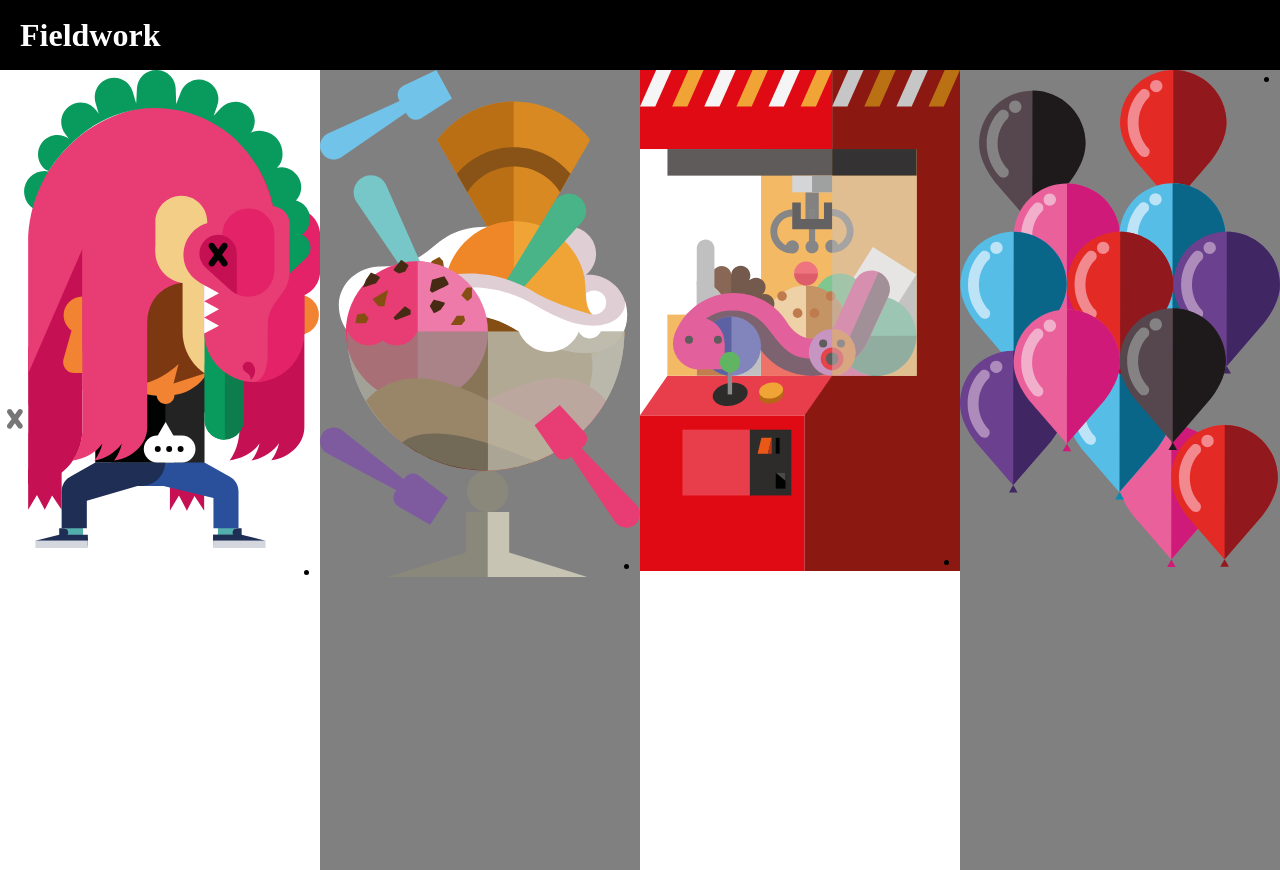
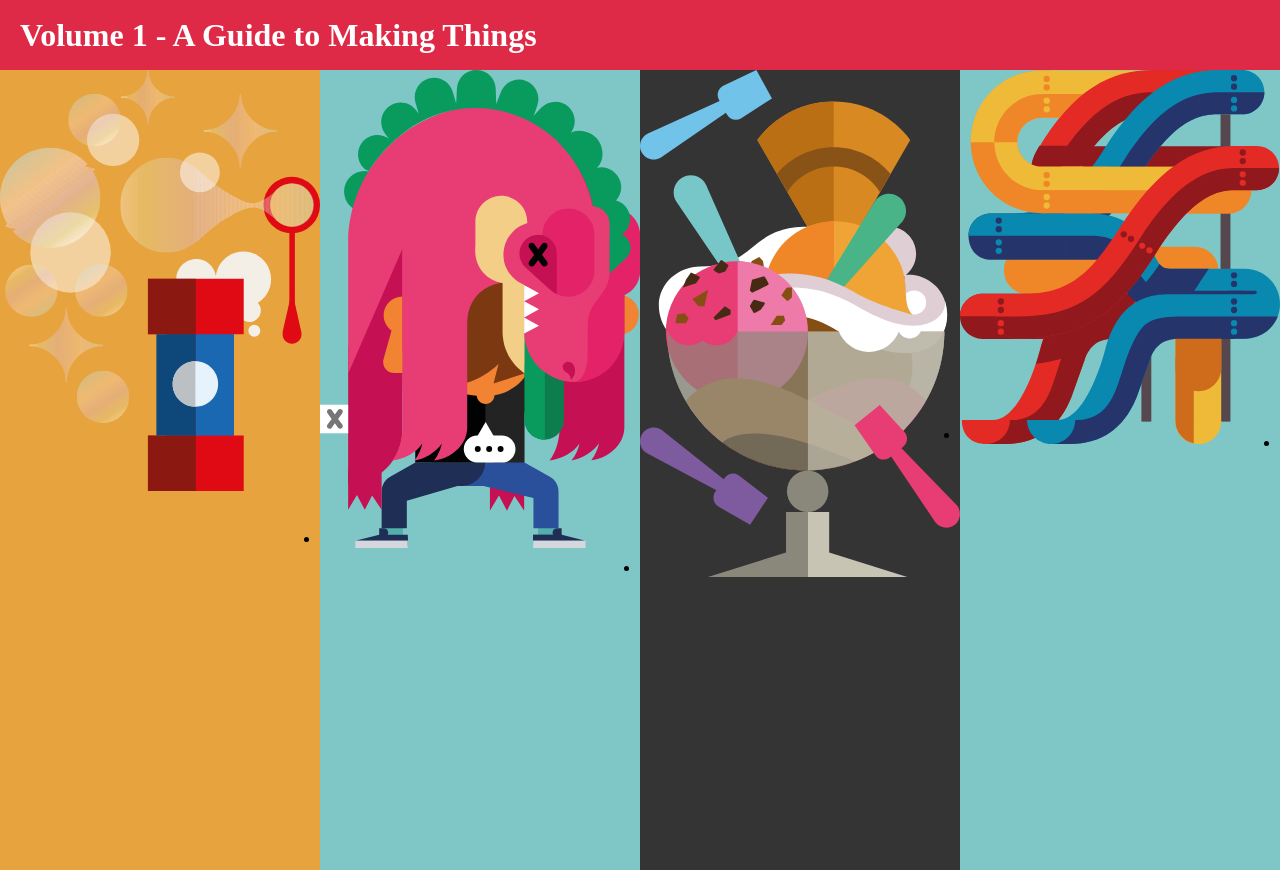
Before and after one commit to EMT/volume1, a plain HTML site: page index.html in a window 1280 px wide. Shown: the top 870 px of the page. Drawn offline with Linux system fonts and the light colour scheme; a web font is replaced by a local one.

Commit message:
Changed colours

```diff
--- a/application.css
+++ b/application.css
@@ -7,7 +7,7 @@ body, div, ul, li {
 	height: 70px;
 	width: 100%;
 	color: white;
-	background-color: black;
+	background-color: rgb(223,42,71);
 	/*position: absolute;*/
 }
 
@@ -48,16 +48,19 @@ body, div, ul, li {
 
 .volume-wrapper img {
 	width: 100%;
+	vertical-align: bottom;
 }
 
-
-
-#better, #iterate, #volume-5, #volume-7 {
-	background-color: white;
+#simple, #change, #open {
+	background-color: rgb(231,164,62);
 }
 
-#collaborate, #open, #volume-6, #volume-8 {
-	background-color: grey;
+#better, #adventurous, #iterate {
+	background-color: rgb(127,199,198);
+}
+
+#collaborate, #tinkering {
+	background-color: rgb(52,52,53);
 }
 
 @media all and (max-width: 400px) {
--- a/index.html
+++ b/index.html
@@ -2,6 +2,7 @@
 
 	<head>
 		<link rel="stylesheet" type="text/css" href="application.css">
+		<link rel="stylesheet" type="text/css" href="font.css">
 	</head>
 
 	<body>
@@ -9,12 +10,16 @@
 		<div id="page">
 
 			<div id="header">
-				<h1>Fieldwork</h1>
+				<h1>Volume 1 - A Guide to Making Things</h1>
 			</div>
 
 			<div id="content">
 
 				<ul>
+
+					<li class="volume-wrapper" id="simple">
+						<img src="/img/simple.svg">
+					</li>
 
 					<li class="volume-wrapper" id="better">
 						<img src="/img/better.svg">
@@ -22,6 +27,14 @@
 
 					<li class="volume-wrapper" id="collaborate">
 						<img src="/img/collaborate.svg">
+					</li>
+
+					<li class="volume-wrapper" id="adventurous">
+						<img src="/img/adventurous.svg">
+					</li>
+
+					<li class="volume-wrapper" id="change">
+						<img src="/img/change.svg">
 					</li>
 
 					<li class="volume-wrapper" id="iterate">
@@ -32,16 +45,8 @@
 						<img src="/img/open.svg">
 					</li>
 
-					<li class="volume-wrapper" id="volume-5">
-					</li>
-
-					<li class="volume-wrapper" id="volume-6">
-					</li>
-
-					<li class="volume-wrapper" id="volume-7">
-					</li>
-
-					<li class="volume-wrapper" id="volume-8">
+					<li class="volume-wrapper" id="tinkering">
+						<img src="/img/tinkering.svg">
 					</li>
 
 				</ul>
```
Also changed, not shown: 1 other file.
